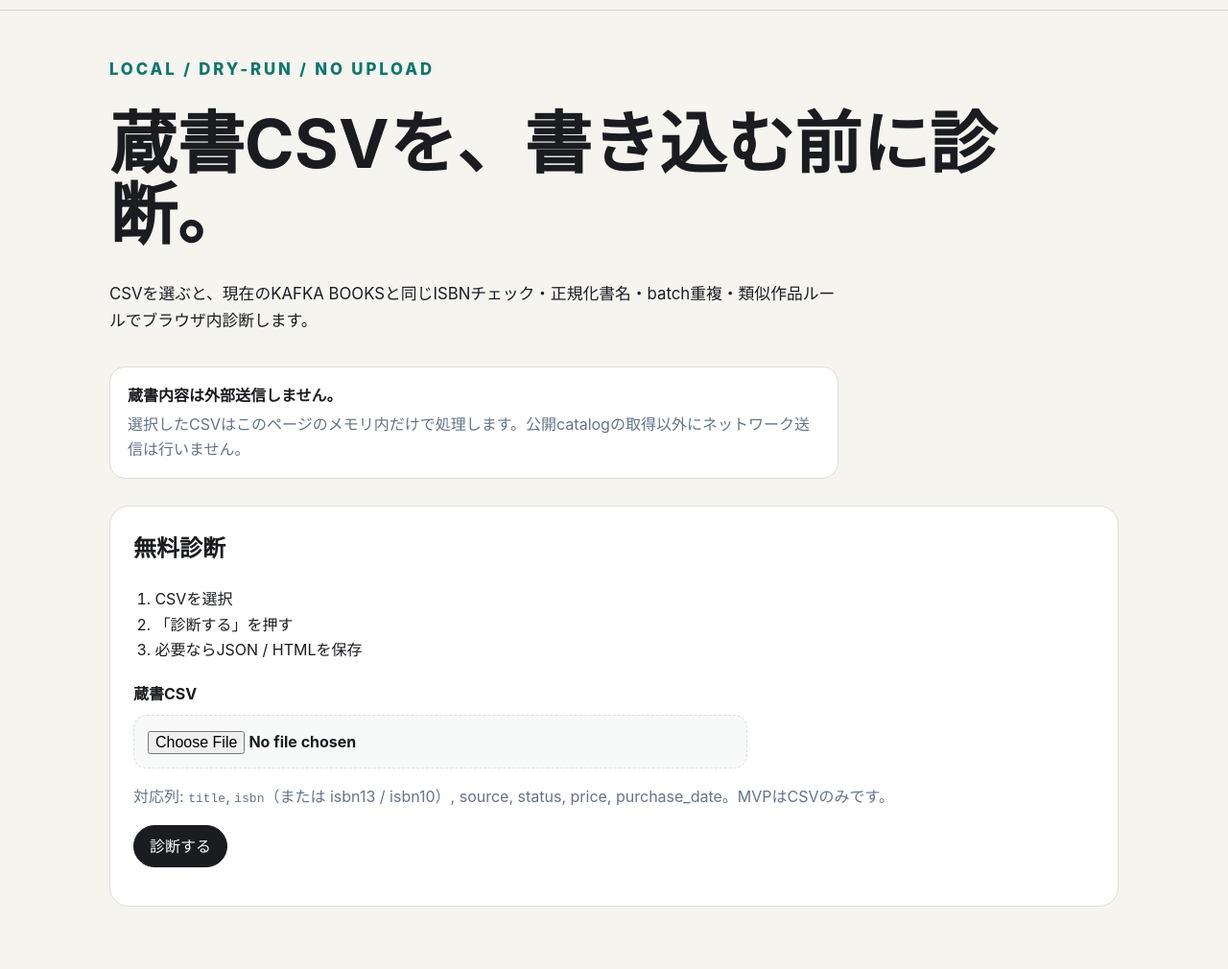
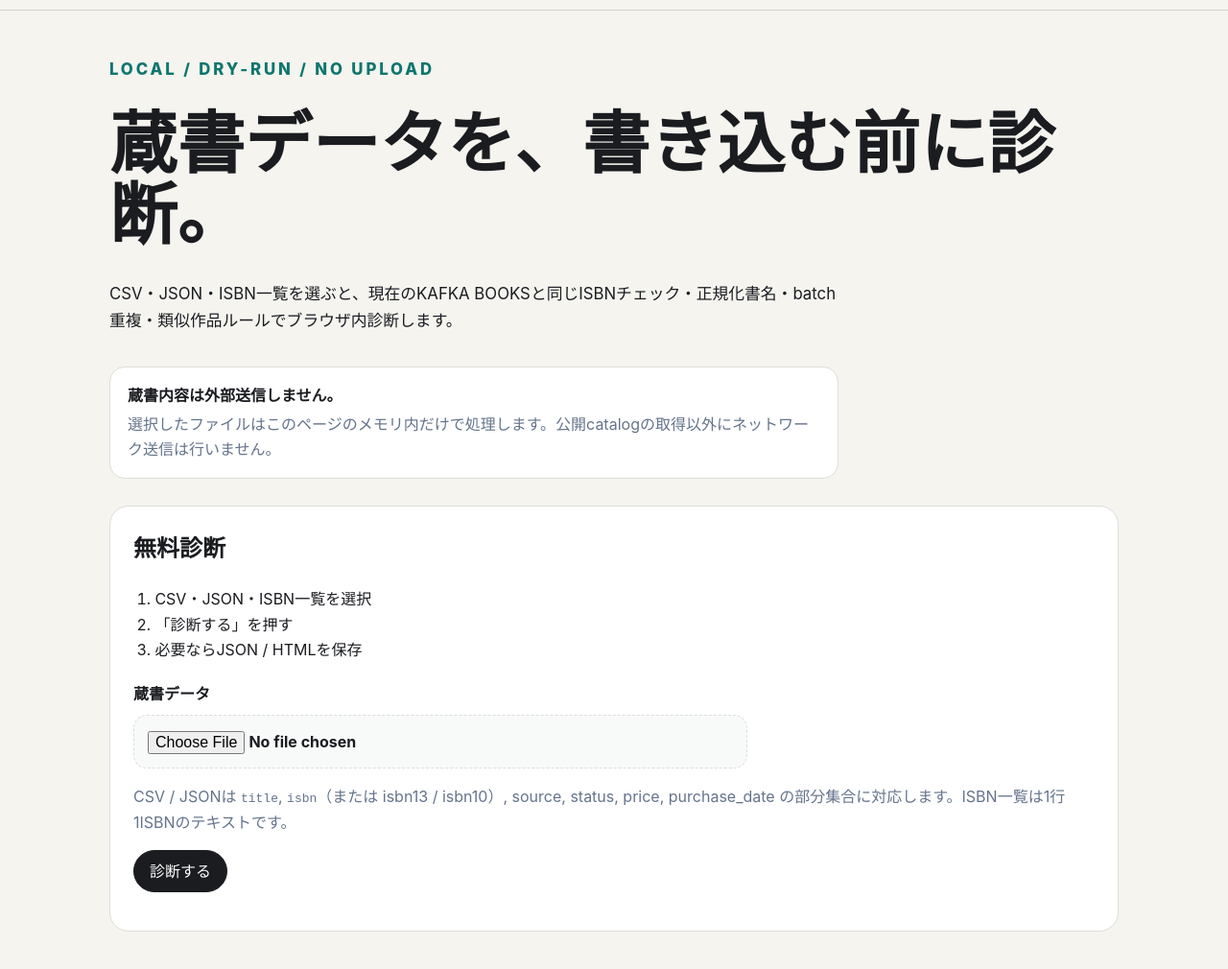
Before and after one commit to KAFKA2306/books, a website with bundled scripts: page migration.html in a window 1280 px wide. Shown: the part 60-1070 px from the top of the page at 96% size. Built offline with nearby package versions, Linux system fonts and the light colour scheme.

Commit message:
fix: expose existing migration input formats

```diff
--- a/migration.html
+++ b/migration.html
@@ -3,7 +3,7 @@
 <head>
   <meta charset="utf-8">
   <meta name="viewport" content="width=device-width, initial-scale=1">
-  <meta name="description" content="蔵書CSVをブラウザ内だけで診断し、重複・ISBN・類似作品候補を確認します。">
+  <meta name="description" content="蔵書CSV・JSON・ISBN一覧をブラウザ内だけで診断し、重複・ISBN・類似作品候補を確認します。">
   <title>蔵書移行診断 — KAFKA BOOKS</title>
   <link rel="stylesheet" href="styles.css">
   <link rel="stylesheet" href="ui.css">
@@ -19,20 +19,20 @@
   <main class="migration-main">
     <section class="migration-hero">
       <p class="eyebrow">LOCAL / DRY-RUN / NO UPLOAD</p>
-      <h1>蔵書CSVを、書き込む前に診断。</h1>
-      <p>CSVを選ぶと、現在のKAFKA BOOKSと同じISBNチェック・正規化書名・batch重複・類似作品ルールでブラウザ内診断します。</p>
-      <div class="privacy-notice"><strong>蔵書内容は外部送信しません。</strong><span>選択したCSVはこのページのメモリ内だけで処理します。公開catalogの取得以外にネットワーク送信は行いません。</span></div>
+      <h1>蔵書データを、書き込む前に診断。</h1>
+      <p>CSV・JSON・ISBN一覧を選ぶと、現在のKAFKA BOOKSと同じISBNチェック・正規化書名・batch重複・類似作品ルールでブラウザ内診断します。</p>
+      <div class="privacy-notice"><strong>蔵書内容は外部送信しません。</strong><span>選択したファイルはこのページのメモリ内だけで処理します。公開catalogの取得以外にネットワーク送信は行いません。</span></div>
     </section>
 
     <section class="migration-card" aria-labelledby="diagnosisTitle">
       <h2 id="diagnosisTitle">無料診断</h2>
       <ol>
-        <li>CSVを選択</li>
+        <li>CSV・JSON・ISBN一覧を選択</li>
         <li>「診断する」を押す</li>
         <li>必要ならJSON / HTMLを保存</li>
       </ol>
-      <label class="file-field"><span>蔵書CSV</span><input id="migrationFile" type="file" accept=".csv,text/csv"></label>
-      <p class="field-help">対応列: <code>title</code>, <code>isbn</code>（または isbn13 / isbn10）, source, status, price, purchase_date。MVPはCSVのみです。</p>
+      <label class="file-field"><span>蔵書データ</span><input id="migrationFile" type="file" accept=".csv,.json,.txt,text/csv,application/json,text/plain"></label>
+      <p class="field-help">CSV / JSONは <code>title</code>, <code>isbn</code>（または isbn13 / isbn10）, source, status, price, purchase_date の部分集合に対応します。ISBN一覧は1行1ISBNのテキストです。</p>
       <button class="button button-primary" id="diagnoseButton" type="button" disabled>診断する</button>
       <p id="diagnosisStatus" aria-live="polite"></p>
     </section>
```
